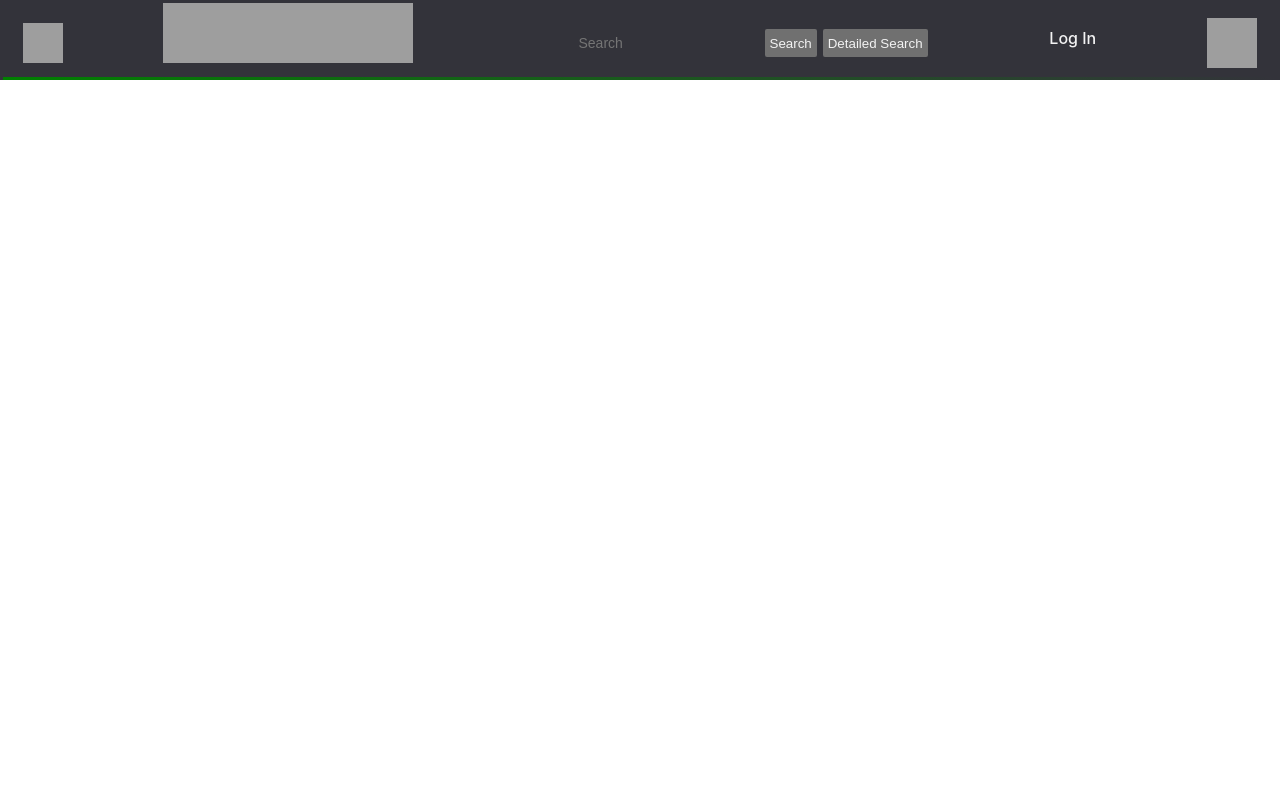
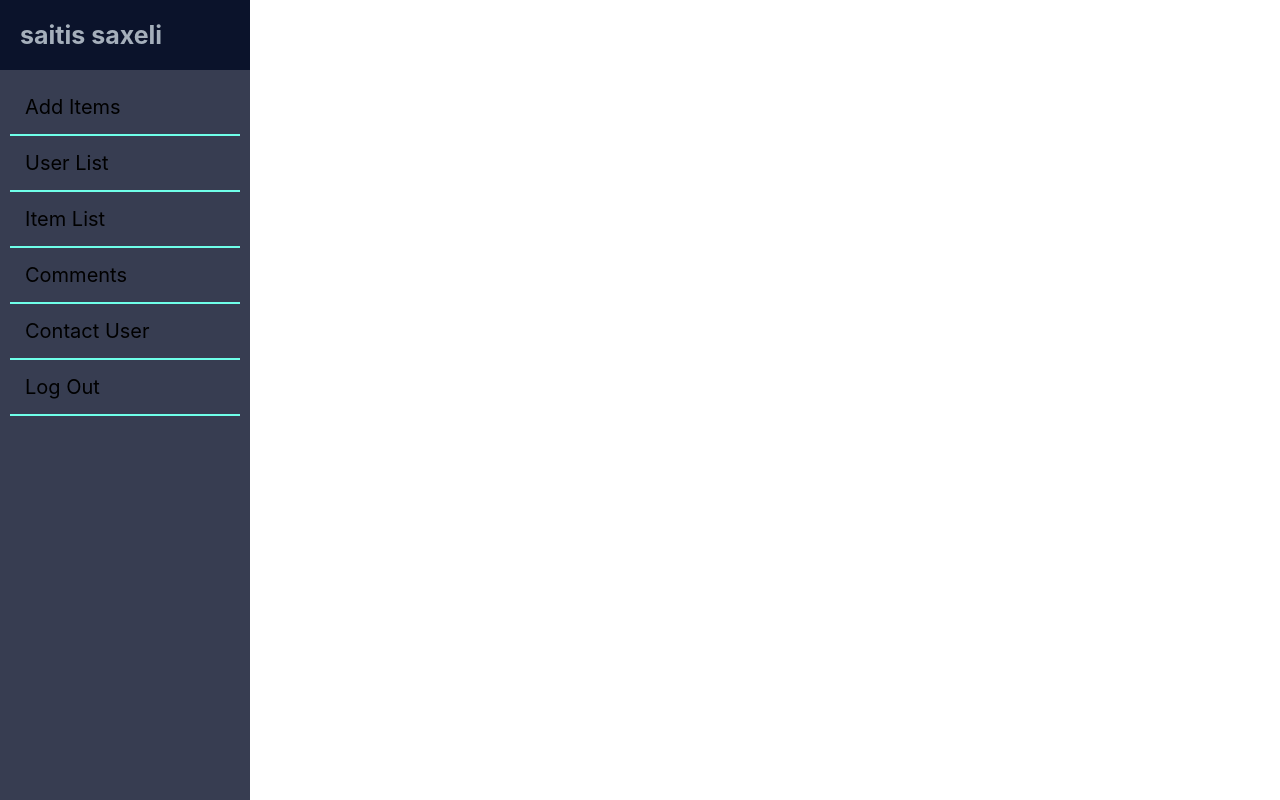
Before and after one commit to lukasimonishvili/techub-final-project, a React (Create React App) app in the folder client/: page /additem in a window 1280 px wide. Built offline with nearby package versions, Linux system fonts and the light colour scheme; grey boxes are pictures that could not be loaded.

Commit message:
admin panel sidebar added

```diff
--- a/client/public/index.html
+++ b/client/public/index.html
@@ -469,7 +469,7 @@ body{
         background: rgb(97, 136, 113);
         padding: 5px;
       }
-      .admin {
+      /* .admin {
         width: 200px;
         height: 100vh;
         background: brown;
@@ -487,7 +487,7 @@ body{
       .admin__leftside__item:hover {
         cursor: pointer;
         background: grey;
-      } */
+      } */ */
     </style>
   </head>
   <body>
--- a/client/src/App.css
+++ b/client/src/App.css
@@ -422,3 +422,25 @@ table {
     align-items: flex-end;
     margin-bottom: 10px;
     border: 1px solid #474750; }
+
+.admin {
+  width: 250px;
+  height: 100vh;
+  background: #373D51;
+  margin: -80px 0 0 0; }
+  .admin__leftside__header {
+    background: #0B132B;
+    font-size: 25px;
+    padding: 20px;
+    color: #A5AFBB; }
+  .admin__leftside__list {
+    padding: 10px; }
+  .admin__leftside__item {
+    padding: 15px;
+    font-size: 20px;
+    border-bottom: 2px solid #6FFFE9;
+    cursor: pointer;
+    transition: 0.1s; }
+    .admin__leftside__item:hover {
+      color: #ffffff;
+      background: #1C2541; }
--- a/client/src/App.js
+++ b/client/src/App.js
@@ -18,8 +18,8 @@ class App extends Component {
   render() {
     return (
       <>
-        <Header />
-        <Sidebar />
+        {/* <Header /> */}
+        {/* <Sidebar /> */}
         {/* <Product /> */}
         {/* <Login /> */}
         {/* <Register /> */}
@@ -29,7 +29,7 @@ class App extends Component {
         {/* <CartContainer /> */}
         {/* <SearchDropdownItem /> */}
         {/* <Footer /> */}
-        {/* <Admin/> */}
+        <Admin/>
         {/* <Additem/> */}
       </>
     );
--- /dev/null
+++ b/client/src/scss/components/_adminPanelLeftside.scss
@@ -0,0 +1,29 @@
+.admin{
+    width: 250px;
+    height: 100vh;
+    background: #373D51;
+    margin: -80px 0 0 0;
+    &__leftside{
+        &__header{
+            background: #0B132B;
+            font-size: 25px;
+            padding: 20px;
+            color: #A5AFBB;
+        }
+        &__list{
+            padding: 10px;
+
+        }
+        &__item{
+            padding: 15px;
+            font-size: 20px;
+            border-bottom: 2px solid #6FFFE9;
+            cursor: pointer;
+            transition: 0.1s;
+            &:hover{
+                color: #ffffff;
+                background: #1C2541;
+            }
+        }
+    }
+}
--- a/client/src/scss/components/_index.scss
+++ b/client/src/scss/components/_index.scss
@@ -5,3 +5,4 @@
 @import "login";
 @import "register";
 @import "chat";
+@import "adminPanelLeftside";
```
